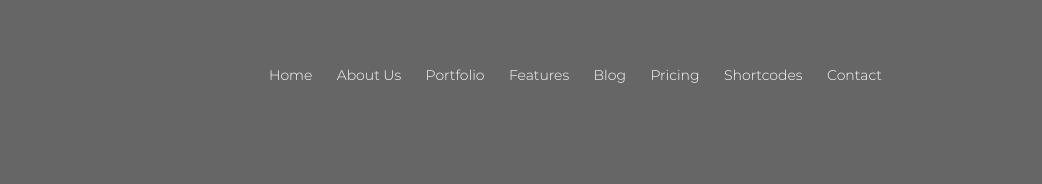
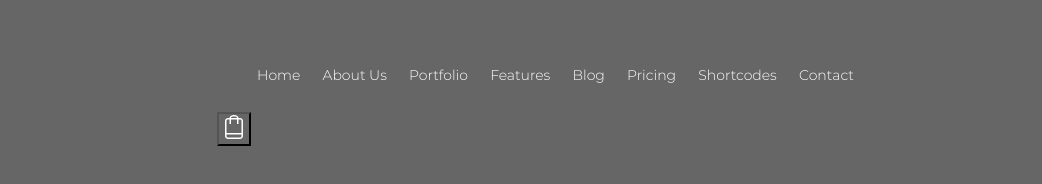
Before and after one commit to TsarArt/html-css, a plain HTML site: page 2/index.html in a window 1280 px wide. Shown: the full height of the page, 238-1280 px from the left. Drawn offline with Linux system fonts and the light colour scheme.

Commit message:
Пока что этот вариант, не успеваю

```diff
--- a/2/index.html
+++ b/2/index.html
@@ -31,6 +31,14 @@
                             <li><a href="#" class="nav-item">contact</a></li>
                         </ul>
                     </nav>
+                    <button class="cart-btn">
+                        <svg
+                                xmlns="http://www.w3.org/2000/svg"
+                                xmlns:xlink="http://www.w3.org/1999/xlink"
+                                width="18" height="24">
+                            <path d="M14.995,2.999 L13.496,2.999 C13.496,1.342 11.483,-0.002 8.999,-0.002 C6.514,-0.002 4.501,1.342 4.501,2.999 L3.002,2.999 C1.346,2.999 0.003,4.341 0.003,5.997 L0.003,20.995 C0.003,22.651 1.346,23.994 3.002,23.994 L14.995,23.994 C16.652,23.994 17.994,22.651 17.994,20.995 L17.994,5.997 C17.994,4.341 16.652,2.999 14.995,2.999 ZM8.999,1.498 C10.655,1.498 11.997,1.962 11.997,2.999 L6.000,2.999 C6.000,1.962 7.343,1.498 8.999,1.498 ZM16.495,20.995 C16.495,21.823 15.824,22.494 14.995,22.494 L3.002,22.494 C2.174,22.494 1.502,21.823 1.502,20.995 L1.502,19.495 L16.495,19.495 L16.495,20.995 ZM16.495,17.995 L1.502,17.995 L1.502,5.997 C1.502,5.169 2.174,4.497 3.002,4.497 L4.501,4.497 L4.501,8.998 L6.000,8.998 L6.000,4.497 L11.997,4.497 L11.997,8.998 L13.496,8.998 L13.496,4.497 L14.995,4.497 C15.824,4.497 16.495,5.169 16.495,5.997 L16.495,17.995 Z"/>
+                        </svg>
+                    </button>
                 </div>
             </div>
         </div>
--- a/2/sass/style.sass
+++ b/2/sass/style.sass
@@ -39,11 +39,11 @@ header
     width: 770px
     height: 24px
     .nav-list
+        width: 637px
         ul
             display: flex
             justify-content: space-between
             align-items: center
-            width: 637px
             height: 40px
             li
                 list-style: none
@@ -55,6 +55,11 @@ header
                     font-weight: 300
                     text-transform: capitalize
                     display: block
-                    padding: 12px
+                    padding: 12px 0 12px 0
                 .nav-item:hover
                     color: #c7b299
+    .cart-btn
+        background: none
+        outline: none
+        svg
+            fill: #fff
```
Also changed, not shown: 2/css/style.css, 1 other file.
